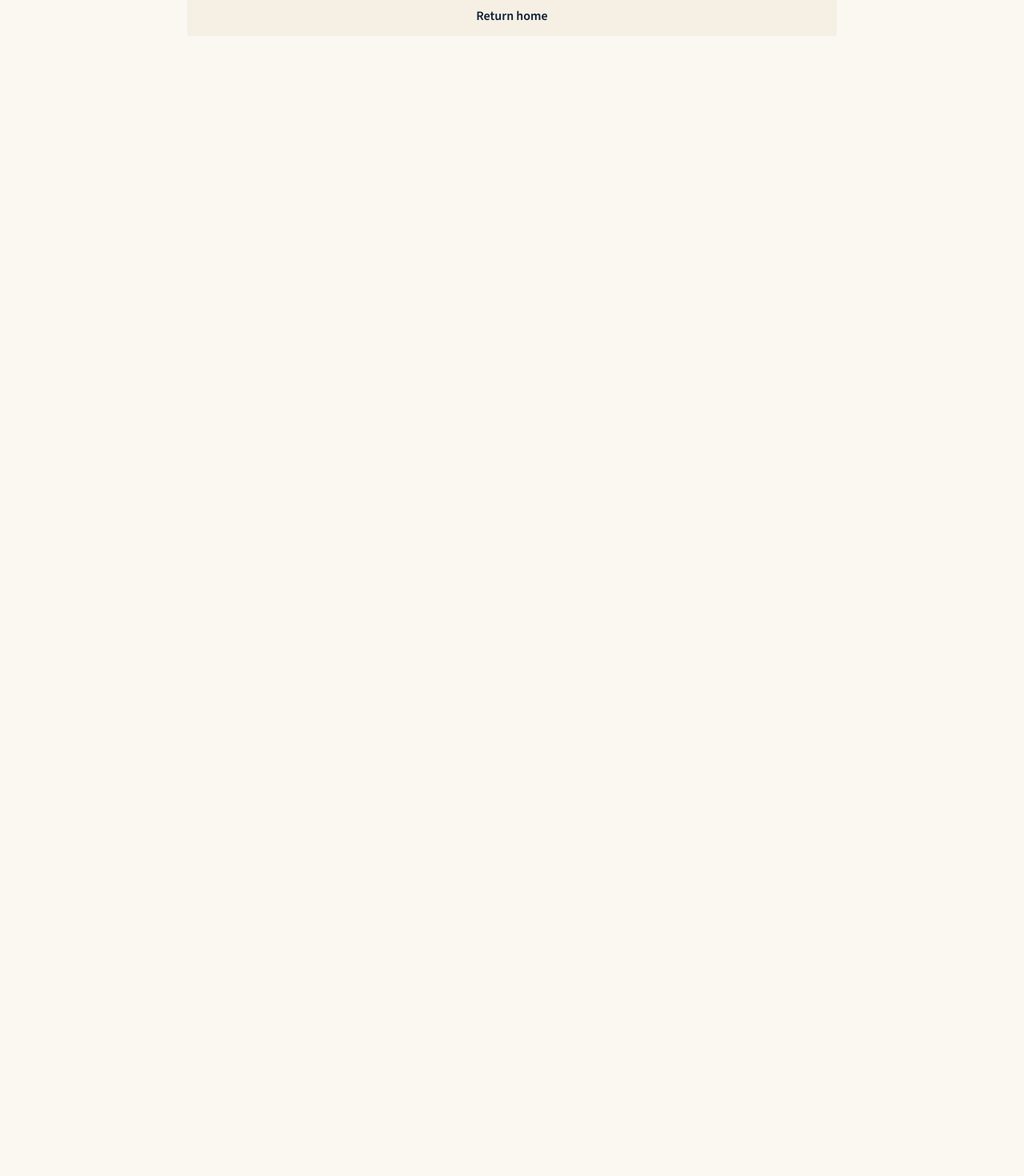
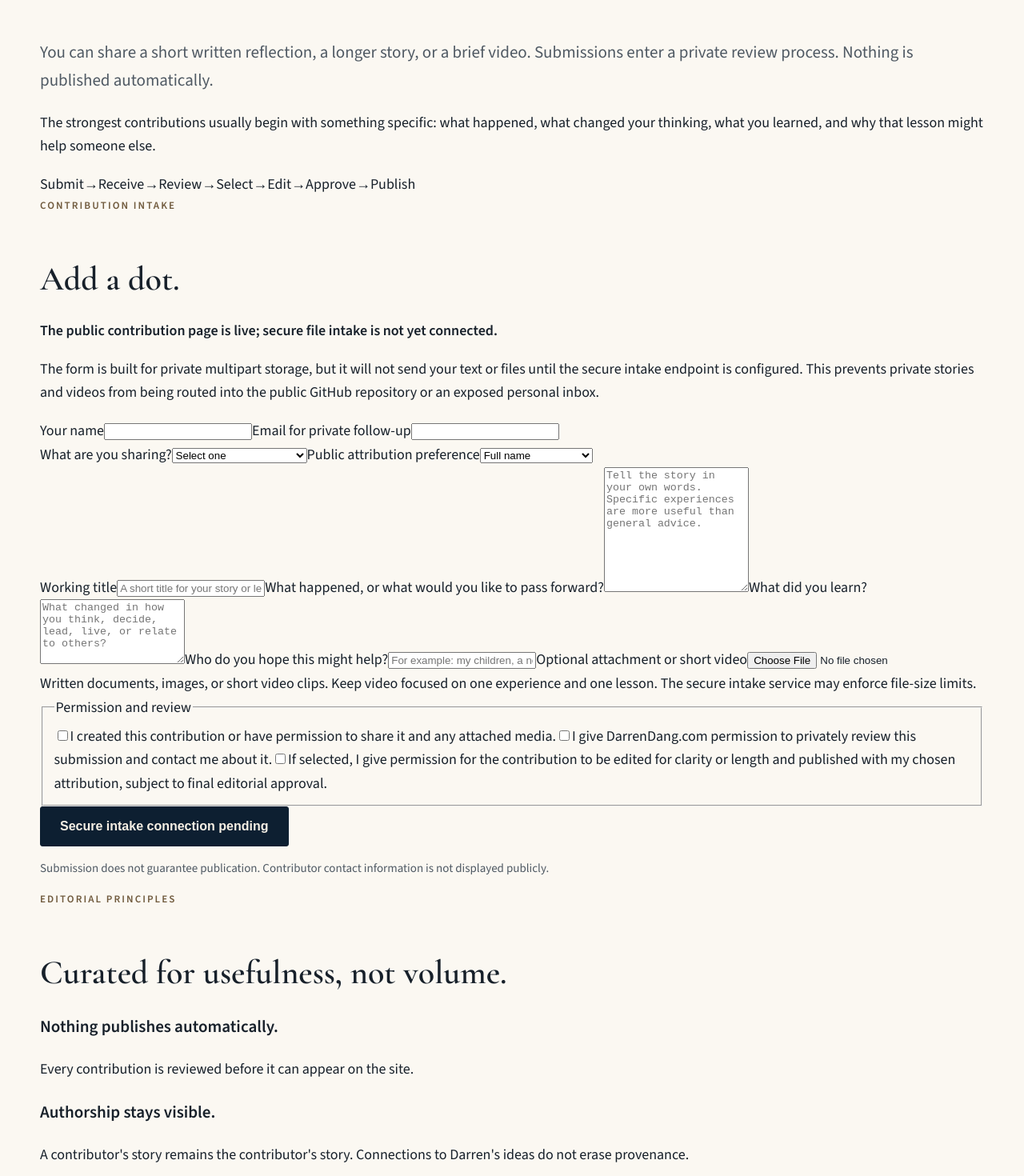
Before and after one commit to darrendang/darrendang-com, a Next.js app: page /share in a window 1280 px wide. Before the commit this address had no page. Shown: the part 520-1990 px from the top of the page at 80% size. Before the commit the page ends 800 px from the top, so only its background shows below. Built offline with nearby package versions, Linux system fonts and the light colour scheme.

Commit message:
Add governed Shared Wisdom contribution intake page

```diff
--- /dev/null
+++ b/app/share/page.tsx
@@ -0,0 +1,86 @@
+import Link from 'next/link';
+import { InteriorPage } from '@/components/InteriorPage';
+
+export const metadata = {
+  title: 'Share Wisdom',
+  description: 'Submit a reflection, story, or short video for editorial review and possible inclusion in Shared Wisdom.'
+};
+
+export default function ShareWisdomPage(){
+  const endpoint = process.env.SHARED_WISDOM_FORM_ENDPOINT || process.env.CONTACT_FORM_ENDPOINT || '';
+  const intakeEnabled = Boolean(endpoint);
+
+  return <InteriorPage eyebrow="Share Wisdom" title="What have you learned that you would want someone who comes after you to know?" wide>
+    <div className="share-intro-grid">
+      <div>
+        <p className="lead">You can share a short written reflection, a longer story, or a brief video. Submissions enter a private review process. Nothing is published automatically.</p>
+        <p>The strongest contributions usually begin with something specific: what happened, what changed your thinking, what you learned, and why that lesson might help someone else.</p>
+      </div>
+      <aside className="intake-flow" aria-label="Contribution review process">
+        <span>Submit</span><b>→</b><span>Receive</span><b>→</b><span>Review</span><b>→</b><span>Select</span><b>→</b><span>Edit</span><b>→</b><span>Approve</span><b>→</b><span>Publish</span>
+      </aside>
+    </div>
+
+    <section className="share-form-section" aria-labelledby="share-form-title">
+      <div className="eyebrow bronze">Contribution intake</div>
+      <h2 id="share-form-title">Add a dot.</h2>
+      {!intakeEnabled && <div className="intake-status" role="status"><strong>The public contribution page is live; secure file intake is not yet connected.</strong><p>The form is built for private multipart storage, but it will not send your text or files until the secure intake endpoint is configured. This prevents private stories and videos from being routed into the public GitHub repository or an exposed personal inbox.</p></div>}
+      <form className="wisdom-form" action={intakeEnabled ? endpoint : undefined} method="post" encType="multipart/form-data">
+        <input type="hidden" name="form_type" value="shared_wisdom" />
+        <input type="hidden" name="source" value="darrendang.com/share" />
+        <div className="form-row two-col">
+          <label>Your name<input name="name" type="text" autoComplete="name" required /></label>
+          <label>Email for private follow-up<input name="email" type="email" autoComplete="email" required /></label>
+        </div>
+        <div className="form-row two-col">
+          <label>What are you sharing?
+            <select name="contribution_type" required defaultValue="">
+              <option value="" disabled>Select one</option>
+              <option value="wisdom-note">Wisdom Note</option>
+              <option value="story">Story</option>
+              <option value="video">Short video</option>
+              <option value="story-and-media">Story with an attachment</option>
+            </select>
+          </label>
+          <label>Public attribution preference
+            <select name="attribution" required defaultValue="full-name">
+              <option value="full-name">Full name</option>
+              <option value="first-name">First name only</option>
+              <option value="anonymous">Anonymous publicly</option>
+            </select>
+          </label>
+        </div>
+        <label>Working title<input name="title" type="text" maxLength={140} placeholder="A short title for your story or lesson" /></label>
+        <label>What happened, or what would you like to pass forward?<textarea name="contribution" rows={10} required placeholder="Tell the story in your own words. Specific experiences are more useful than general advice." /></label>
+        <label>What did you learn?<textarea name="lesson" rows={5} required placeholder="What changed in how you think, decide, lead, live, or relate to others?" /></label>
+        <label>Who do you hope this might help?<input name="audience" type="text" placeholder="For example: my children, a new leader, someone starting over" /></label>
+        <label>Optional attachment or short video
+          <input name="attachment" type="file" accept=".txt,.pdf,.doc,.docx,.rtf,.jpg,.jpeg,.png,.webp,.mp4,.mov,.m4v,.webm" />
+          <span className="field-help">Written documents, images, or short video clips. Keep video focused on one experience and one lesson. The secure intake service may enforce file-size limits.</span>
+        </label>
+        <fieldset className="permission-fieldset">
+          <legend>Permission and review</legend>
+          <label className="check-label"><input name="rights_confirmed" type="checkbox" required />I created this contribution or have permission to share it and any attached media.</label>
+          <label className="check-label"><input name="review_permission" type="checkbox" required />I give DarrenDang.com permission to privately review this submission and contact me about it.</label>
+          <label className="check-label"><input name="publication_permission" type="checkbox" required />If selected, I give permission for the contribution to be edited for clarity or length and published with my chosen attribution, subject to final editorial approval.</label>
+        </fieldset>
+        <div className="form-submit-row">
+          <button className="button button-dark" type="submit" disabled={!intakeEnabled}>{intakeEnabled ? 'Submit for review' : 'Secure intake connection pending'}</button>
+          <p className="note">Submission does not guarantee publication. Contributor contact information is not displayed publicly.</p>
+        </div>
+      </form>
+    </section>
+
+    <section className="contribution-policy">
+      <div className="eyebrow bronze">Editorial principles</div>
+      <h2>Curated for usefulness, not volume.</h2>
+      <div className="policy-grid">
+        <article><h3>Nothing publishes automatically.</h3><p>Every contribution is reviewed before it can appear on the site.</p></article>
+        <article><h3>Authorship stays visible.</h3><p>A contributor&apos;s story remains the contributor&apos;s story. Connections to Darren&apos;s ideas do not erase provenance.</p></article>
+        <article><h3>Privacy comes before content.</h3><p>Do not submit private information about another person that you do not have the right to share.</p></article>
+        <article><h3>The lesson must earn its place.</h3><p>Selection is based on whether the contribution offers something specific, human, credible, and useful to carry forward.</p></article>
+      </div>
+      <p className="note">For professional, media, or speaking inquiries rather than a Shared Wisdom contribution, use <Link className="text-link" href="/connect/">Connect</Link>.</p>
+    </section>
+  </InteriorPage>
+}
```
